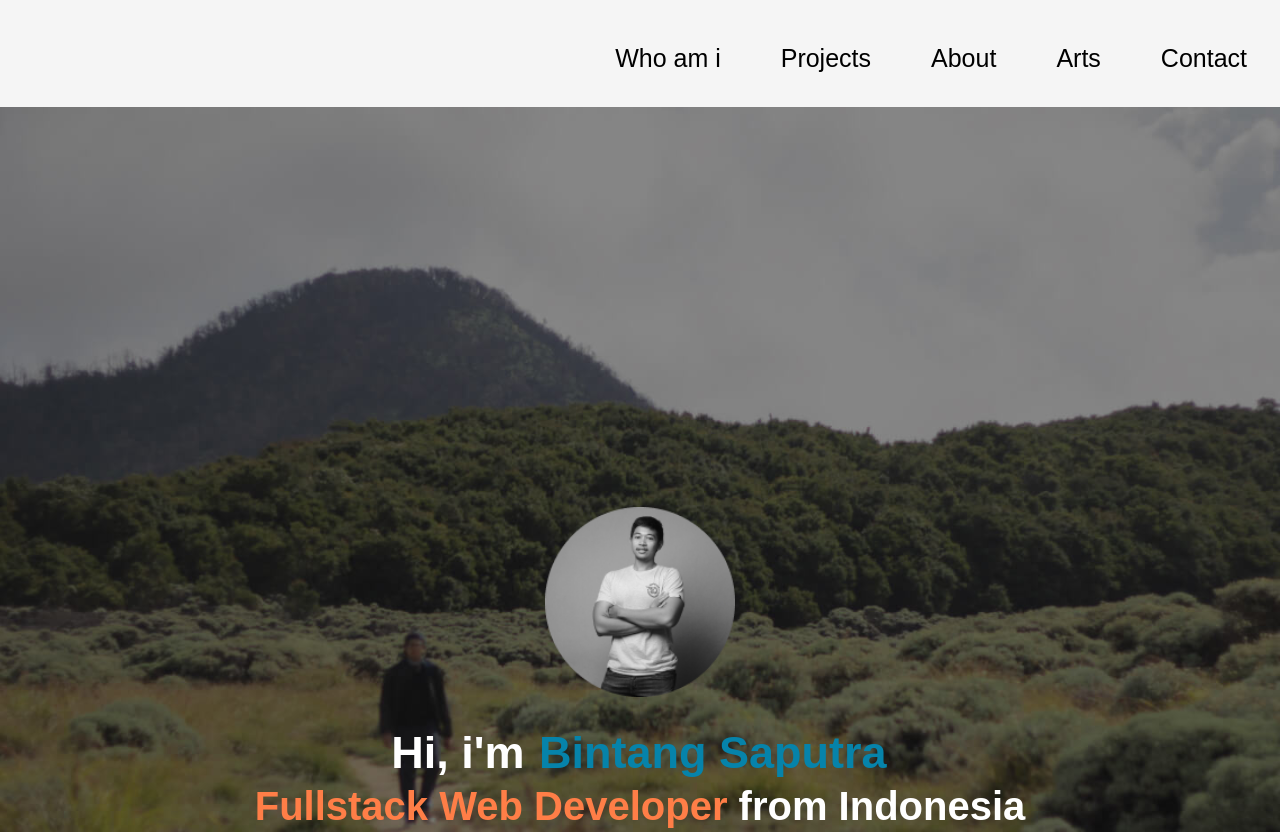
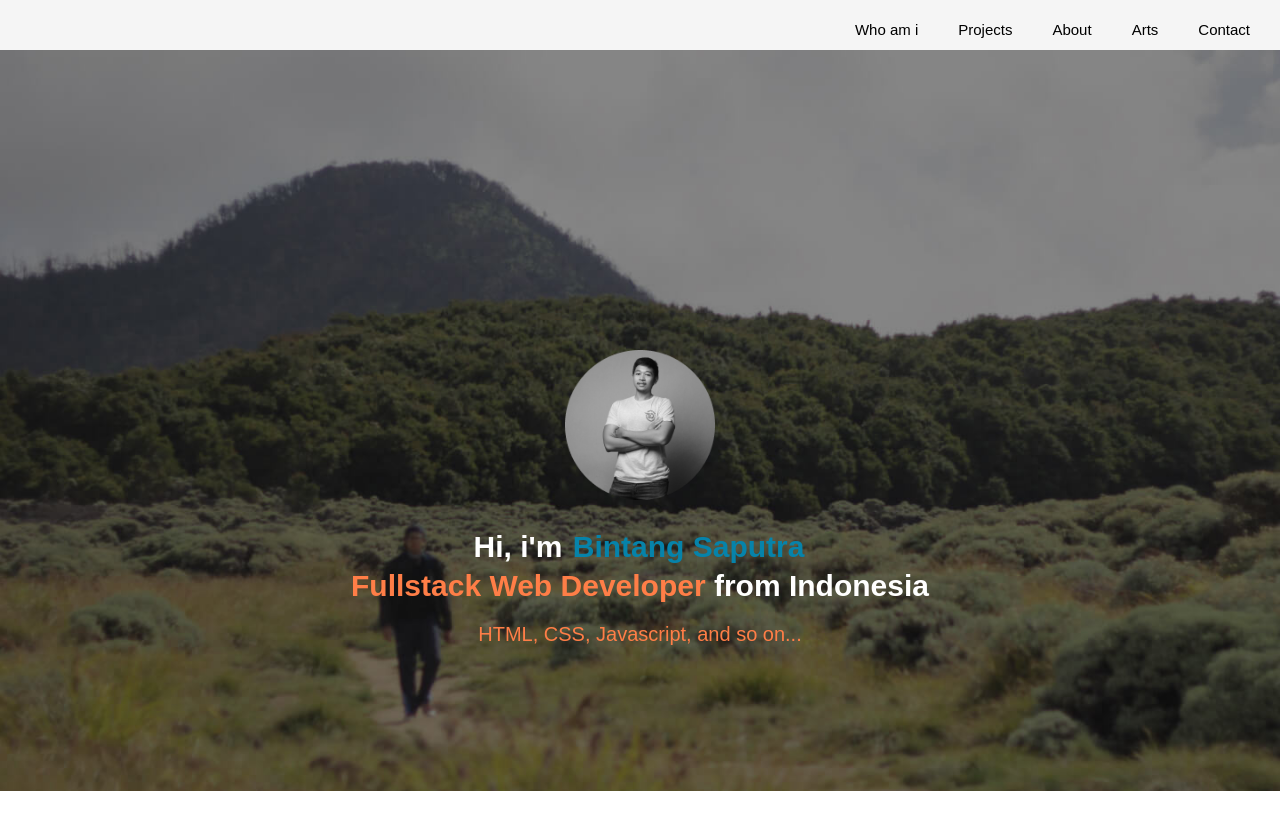
Before and after one commit to BintangSaputra/project-css, a plain HTML site: page index.html in a window 1280 px wide. Shown: the top 832 px of the page. After the commit the page ends 800 px from the top, so only its background shows below. Drawn offline with Linux system fonts and the light colour scheme.

Commit message:
improve who am i page layout

```diff
--- a/index.css
+++ b/index.css
@@ -1,31 +1,31 @@
 body {
   margin: 0;
-  border-top: 10px solid #f5f5f5;
   width: 100%;
   font-family: Arial, Helvetica, sans-serif;
 }
 
 .navigation {
-  padding: 1px 0;
+  padding: 1px 10px;
   display: flex;
   justify-content: flex-end;
 }
 
 .navbar {
-  padding: 3px;
+  padding: px;
   background: #f5f5f5;
+  height: 50px;
 }
 
 .navigation-link {
-  padding: 30px;
-  font-size: 25px;
+  padding: 20px;
+  font-size: 15px;
   text-decoration: none;
   color: black;
 }
 
 .background {
   background: url(images/backgrounds/background-home.jpg);
-  min-height: 1080px;
+  min-height: 741px;
   background-repeat: no-repeat;
   background-attachment: fixed;
   background-size: cover;
@@ -46,16 +46,16 @@ body {
 }
 
 .avatar img {
-  margin-top: 400px;
+  margin-top: 300px;
   margin-bottom: 0px;
   margin: center;
-  height: 190px;
+  height: 150px;
 }
 
 .header-name {
   display: block;
   margin-block-start: 0px;
-  font-size: 45px;
+  font-size: 30px;
   margin-top: 0px;
   margin-bottom: 5px;
   color: white;
@@ -68,7 +68,7 @@ span.name {
 
 .header-title {
   margin-top: 0px;
-  font-size: 40px;
+  font-size: 30px;
   margin-bottom: 10px;
   color: #ff7e47;
 }
@@ -79,7 +79,7 @@ span.country {
 
 .header-tools {
   margin-top: 10px;
-  font-size: 30px;
+  font-size: 20px;
   color: #ff7e47;
   font-weight: lighter;
 }
```
